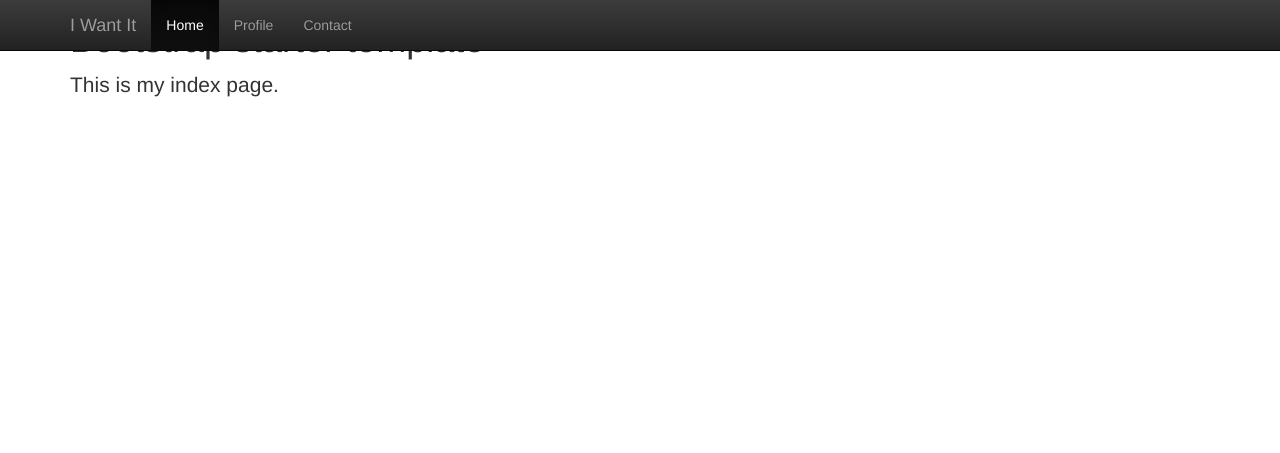
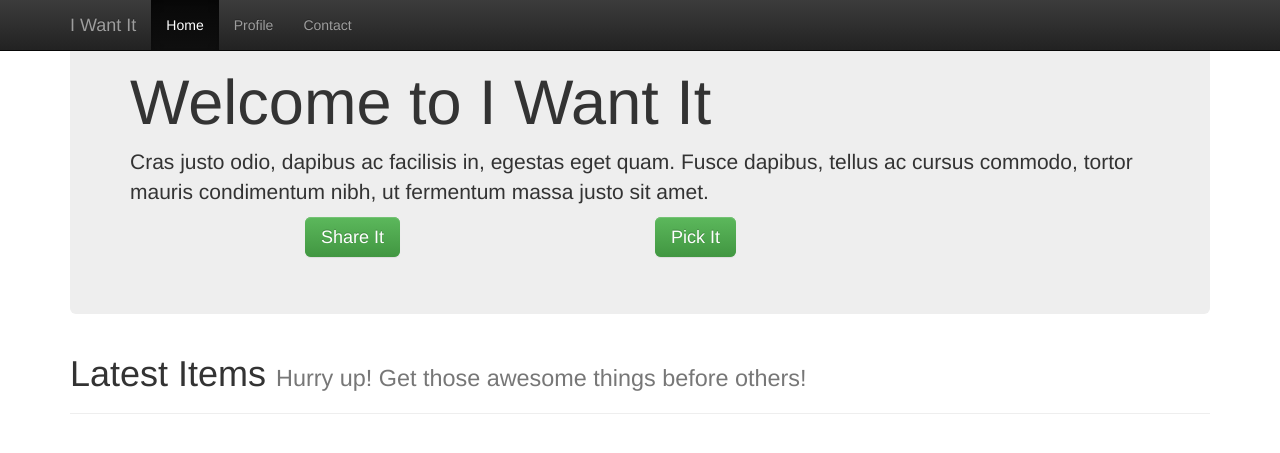
Before and after one commit to MyticMoon/IWantIt2, a Django app: page /iwantit/ in a window 1280 px wide. Shown: the top 453 px of the page. Run offline with Django 3.2, Linux system fonts and the light colour scheme; data that the repository does not hold is empty; parts of the project's set-up code (start-up, migrations or seed data) failed here and were passed over; some libraries are stand-ins or nearby versions.

Commit message:
add working index.html

```diff
--- a/iwantit/templates/iwantit/index.html
+++ b/iwantit/templates/iwantit/index.html
@@ -5,8 +5,70 @@
 <li><a href="/iwantit/contact">Contact</a></li>
 {% endblock %}
 {% block content %}
-        <div class="starter-template">
-        <h1>Bootstrap starter template</h1>
-        <p class="lead">This is my index page.</p>
+      <div class="jumbotron">
+        <h1>Welcome to I Want It</h1>
+        <p class="lead">Cras justo odio, dapibus ac facilisis in, egestas eget quam. Fusce dapibus, tellus ac cursus commodo, tortor mauris condimentum nibh, ut fermentum massa justo sit amet.</p>
+        <div class= "row">
+          <div class="col-md-2"></div>
+          <div class="col-md-4"><p><a class="btßn btn-lg btn-success" href="ShareIt.html" role="button">Share It</a></p></div>
+          <div class="col-md-4"><p><a class="btßn btn-lg btn-success" href="PickIt.html" role="button">Pick It</a></p></div>
+        </div>
+
+
       </div>
+
+        <!-- LATEST ITEMS-->
+    <div class="page-header">
+      <h1>Latest Items <small>Hurry up! Get those awesome things before others!</small></h1>
+    </div>
+
+        <!-- Modal -->
+    <div class="modal fade" id="myModal" tabindex="-1" role="dialog" aria-labelledby="myModalLabel" aria-hidden="true">
+      <div class="modal-dialog">
+        <div class="modal-content">
+          <div class="modal-header">
+            <button type="button" class="close" data-dismiss="modal" aria-hidden="true">&times;</button>
+            <h4 class="modal-title" id="myModalLabel">$20 Amazon Voucher</h4>
+          </div>
+          <div class="modal-body">
+            Price: 20 pts
+            For more details, please contact Dat Gay =))
+          </div>
+          <div class="modal-footer">
+            <button type="button" class="btn btn-default" data-dismiss="modal">Close</button>
+            <button type="button" class="btn btn-primary">Pick It</button>
+          </div>
+        </div>
+      </div>
+    </div>
+
+    <!--Item to trigger modal -->
+    <div class="row">
+    {% for prod in prod_result %}
+      <div class="col-sm-6 col-md-3" data-toggle="modal" data-target="#myModal">
+        <div class="thumbnail" >
+          <img src="{{ prod.5 }}" alt="..." height="150px" width="100px">
+          <div class="caption">
+            <h3>{{ prod.6 }} {{ prod.3 }}</h3>
+          </div>
+        </div>
+      </div>
+    {% endfor %}
+{#      <div class="col-sm-6 col-md-3">#}
+{#        <div class="thumbnail">#}
+{#          <img data-src="holder.js/300x200" alt="...">#}
+{#          <div class="caption">#}
+{#            <h3>Zalora Gift Card $100</h3>#}
+{#          </div>#}
+{#        </div>#}
+{#      </div>#}
+{#      <div class="col-sm-6 col-md-3">#}
+{#        <div class="thumbnail">#}
+{#          <img data-src="holder.js/300x200" alt="...">#}
+{#          <div class="caption">#}
+{#            <h3>$200 Macbook Air Discount</h3>#}
+{#          </div>#}
+{#        </div>#}
+{#      </div>#}
+    </div>
 {% endblock %}
--- a/iwantit/views.py
+++ b/iwantit/views.py
@@ -5,7 +5,7 @@ from django.db import connection
 #import models
 from django.template.loader import get_template
 from django.template import Context
-from django.shortcuts import render
+from django.shortcuts import render, render_to_response
 #
 # def index(request):
 #     t = get_template('iwantit/index.html')
@@ -13,13 +13,14 @@ from django.shortcuts import render
 #     return render(request)
 
 def index(request):
-    prod_query = "select * from userTable"
+    prod_query = "select * from donatedList"
     cursor1 = connection.cursor()
     cursor1.execute(prod_query)
     prod_result = cursor1.fetchall()
-    template = loader.get_template('iwantit/index.html')
-    context = RequestContext(request, None)
-    return HttpResponse(template.render(context))
+    # template = loader.get_template('iwantit/index.html')
+    # context = RequestContext(request, prod_result)
+    # return HttpResponse(template.render(context))
+    return render_to_response('iwantit/index.html', {'prod_result': prod_result})
 
 def profile(request):
     template = loader.get_template('iwantit/profile.html')
```
